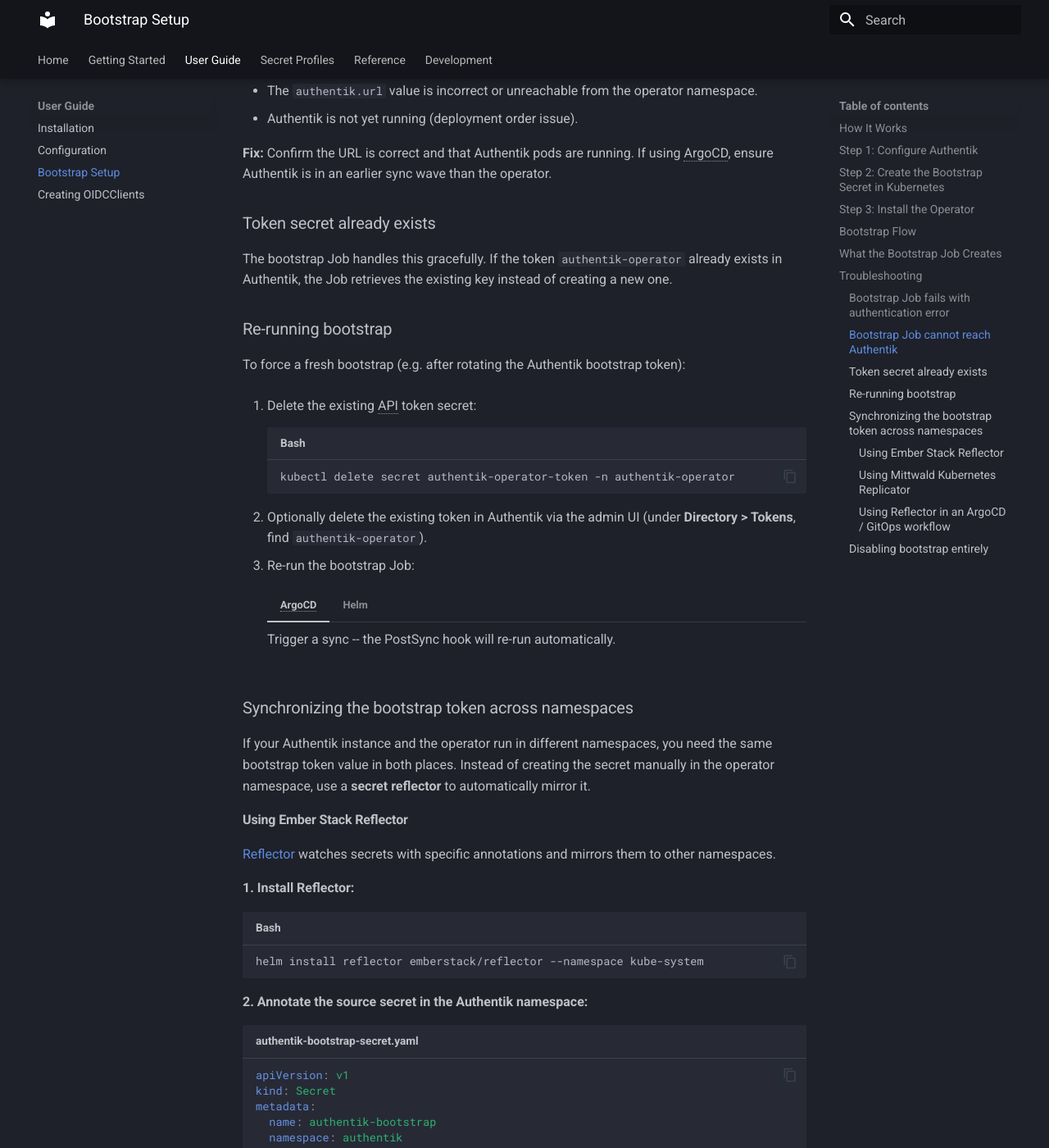
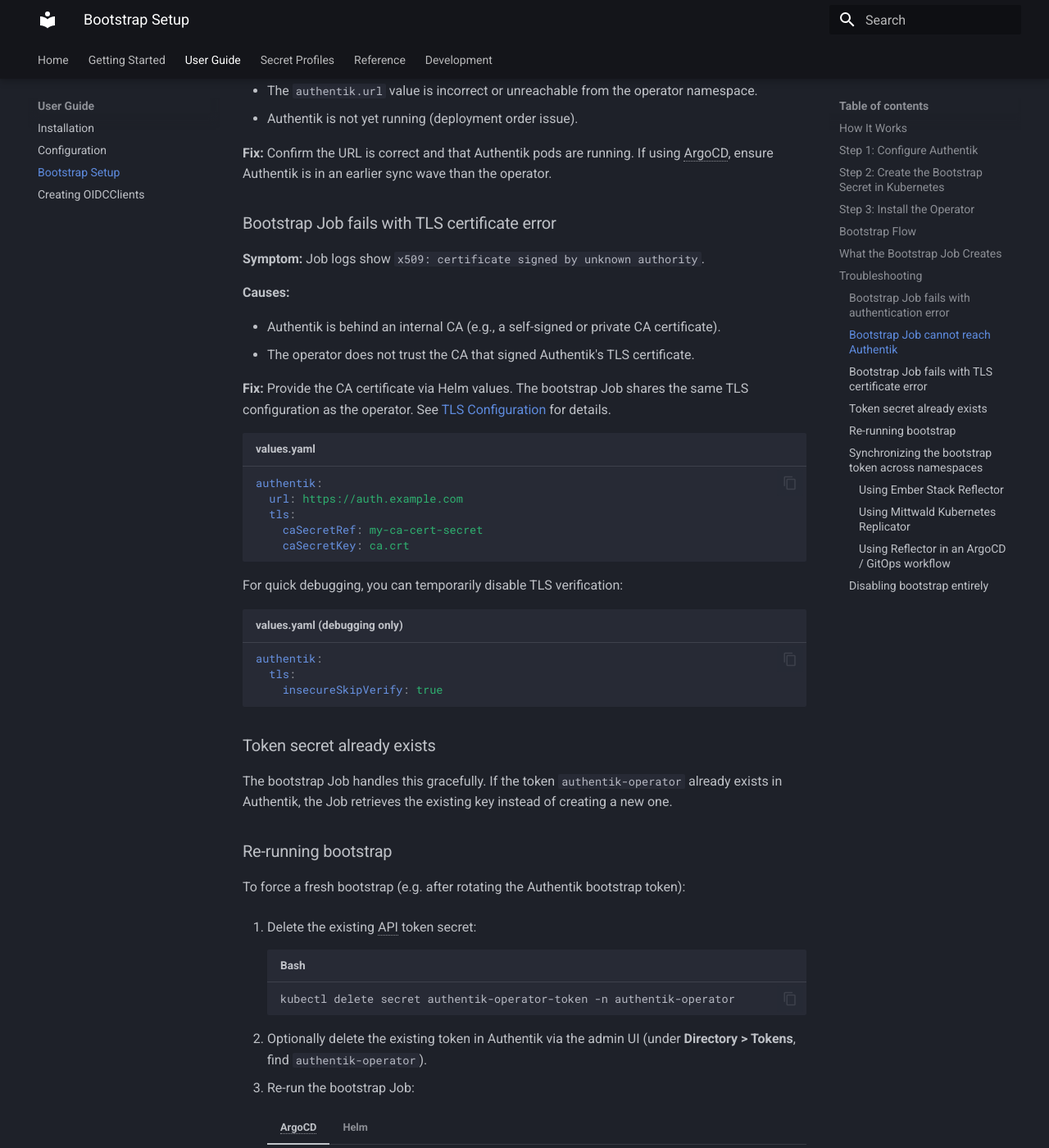
Before and after one commit to kettleofketchup/AuthentikOperator, an MkDocs documentation site: the page built from docs/guide/bootstrap.md, in a window 1280 px wide and 1400 px high, scrolled down 3685 px. Shown: the whole window at 82% size. Built offline with MkDocs 1.6.1 and Material for MkDocs 9.7.7, drawn with Linux system fonts in a browser that asks for light colours.

Commit message:
docs: add SAML cert keys to profiles index and TLS troubleshooting to bootstrap

````diff
--- a/docs/guide/bootstrap.md
+++ b/docs/guide/bootstrap.md
@@ -165,6 +165,35 @@ The `IgnoreExtraneous` annotation prevents ArgoCD from pruning this out-of-band
 **Fix:** Confirm the URL is correct and that Authentik pods are running. If using ArgoCD,
 ensure Authentik is in an earlier sync wave than the operator.
 
+### Bootstrap Job fails with TLS certificate error
+
+**Symptom:** Job logs show `x509: certificate signed by unknown authority`.
+
+**Causes:**
+
+- Authentik is behind an internal CA (e.g., a self-signed or private CA certificate).
+- The operator does not trust the CA that signed Authentik's TLS certificate.
+
+**Fix:** Provide the CA certificate via Helm values. The bootstrap Job shares the same TLS
+configuration as the operator. See [TLS Configuration](configuration.md#tls-configuration)
+for details.
+
+```yaml title="values.yaml"
+authentik:
+  url: https://auth.example.com
+  tls:
+    caSecretRef: my-ca-cert-secret
+    caSecretKey: ca.crt
+```
+
+For quick debugging, you can temporarily disable TLS verification:
+
+```yaml title="values.yaml (debugging only)"
+authentik:
+  tls:
+    insecureSkipVerify: true
+```
+
 ### Token secret already exists
 
 The bootstrap Job handles this gracefully. If the token `authentik-operator` already exists in
````
Also changed, not shown: docs/profiles/index.md (+14 -0 lines).
